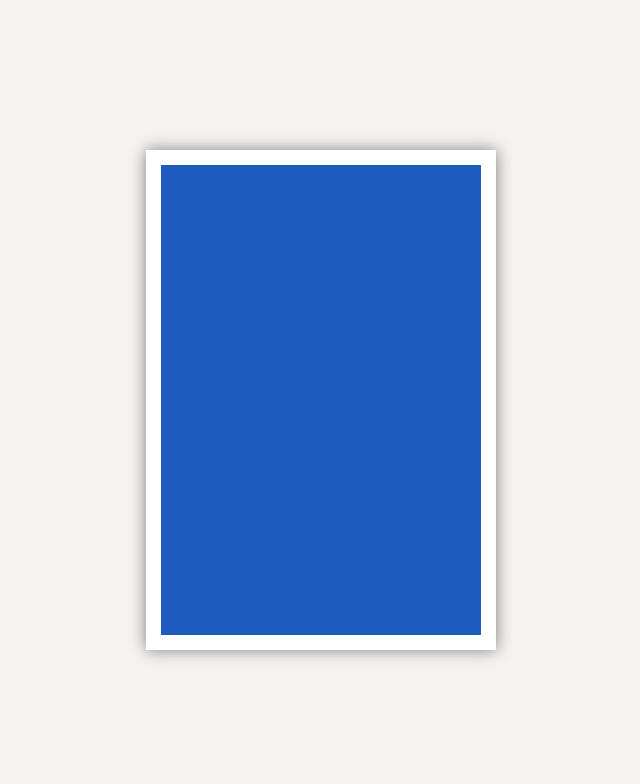
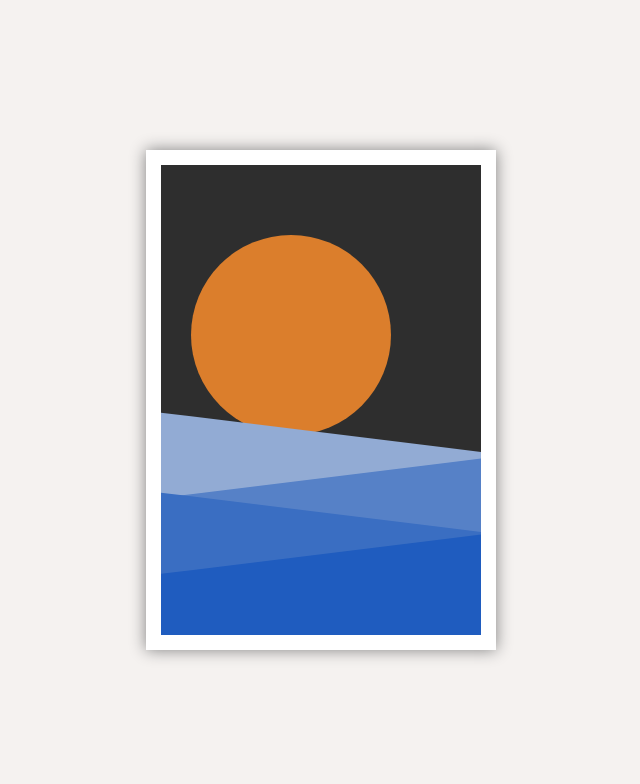
Before and after one commit to lukzielinski/Sunset-Ilustration, a plain HTML site: page index.html in a window 1280 px wide. Shown: the whole page, without its empty margins (319-959 px from the left). Drawn offline with Linux system fonts and the light colour scheme.

Commit message:
"Triangles added"

```diff
--- a/style.scss
+++ b/style.scss
@@ -1,7 +1,7 @@
 $haze: (
     1: (110px, 4px),
     2: (130px, 8px),
-    3: (15px, 12px),
+    3: (150px, 12px),
     4: (170px, 16px),
 );
 $mountain: (
@@ -21,7 +21,8 @@ $tree: (
     position: absolute;
     top: $top;
     right: $right;
-    bottom: $left;
+    bottom: $bottom;
+    left: $left;
 }
 
 @mixin triangle($height, $width, $color) {
@@ -59,4 +60,32 @@ body {
 .painting {
     @include position();
     inset: 15px;
+    background: #2e2e2e;
+    overflow: hidden;
 }
+
+.sun{
+    @include position($top: 70px, $left: 30px);
+    height: 200px;
+    width: 200px;
+    background: #db7e2c;
+    border-radius: 50%;
+}
+
+@for $i from 1 through 4 {
+    .mountain-#{$i} {
+        $listItems: map-get($mountain, $i);
+        @include position($left: -20%, $bottom: nth($listItems, 1));
+        background: nth($listItems, 2);
+        width: 150%;
+        height: 200px;
+        @if $i % 2 == 0 {
+            transform: rotate(7deg);
+        } @else {
+            transform: rotate(-7deg);
+        }
+    }
+    .tree-#{$i} {
+
+    }
+}
```
Also changed, not shown: style.css, 1 other file.
